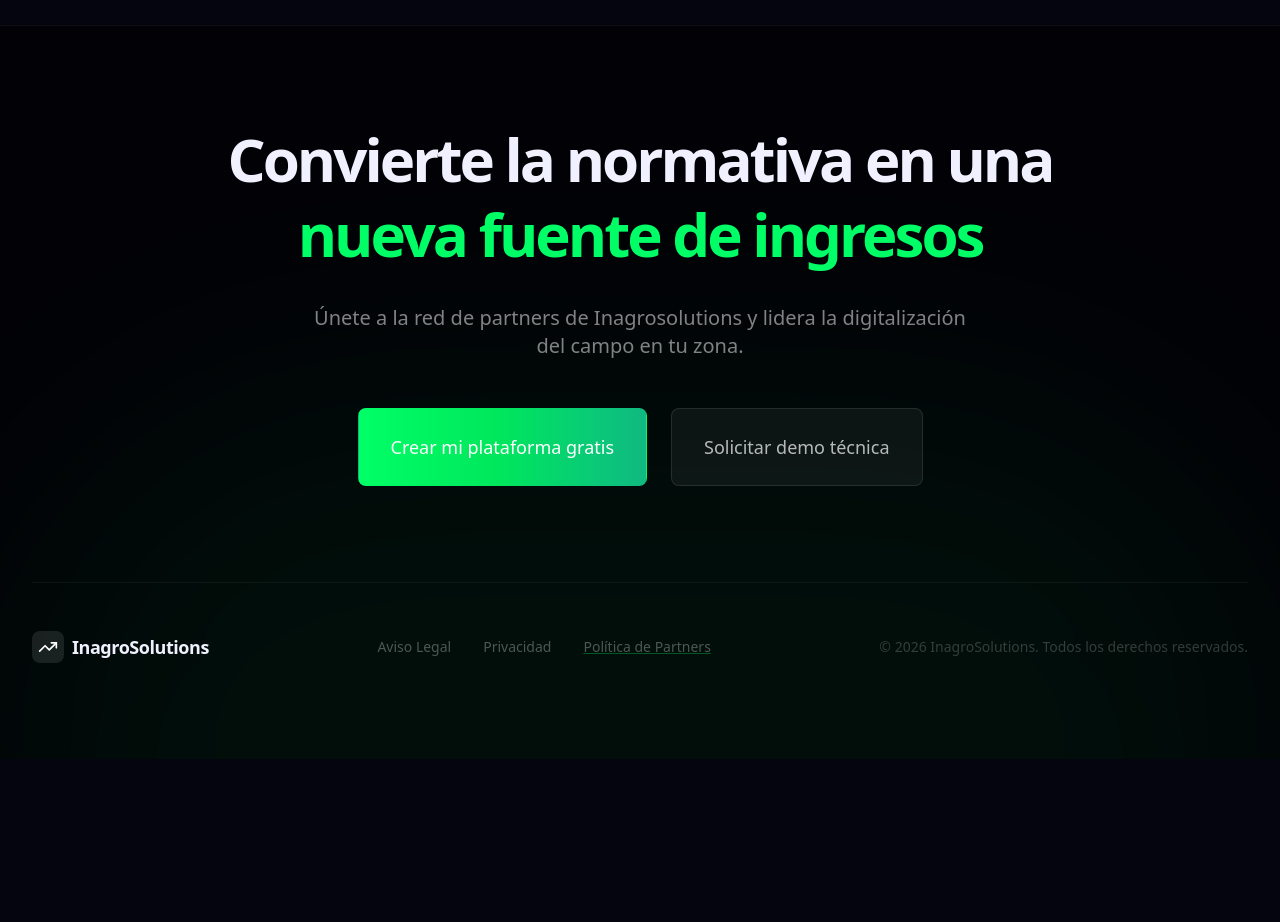
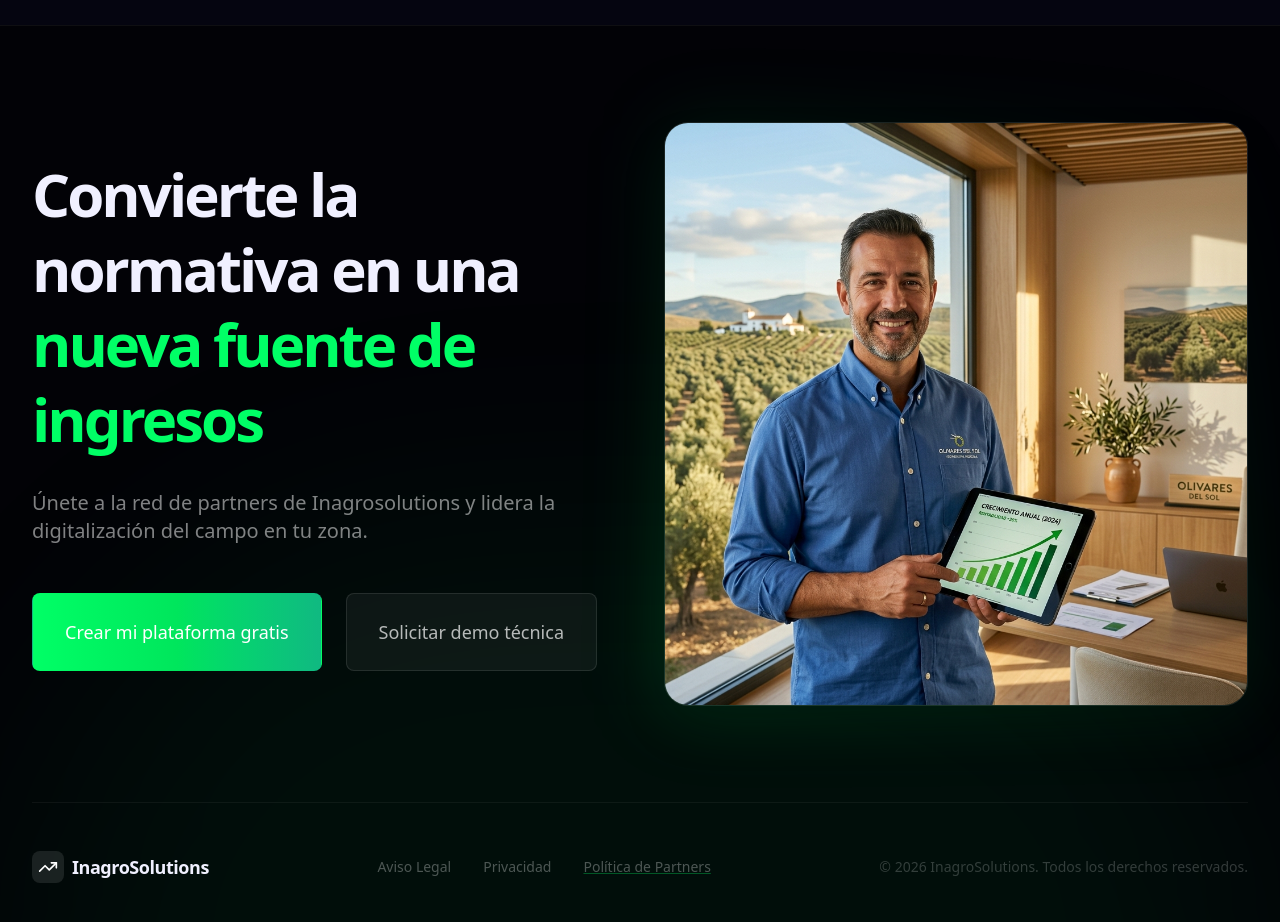
Before and after one commit to ramumarti/inagrosolutions, a Next.js app: page / in a window 1280 px wide. Shown: the part 5940-6862 px from the top of the page. Before the commit the page ends 6699 px from the top, so only its background shows below. Built offline with nearby package versions, Linux system fonts and the light colour scheme.

Commit message:
feat: add generated image to the final CTA section

```diff
--- a/src/app/page.tsx
+++ b/src/app/page.tsx
@@ -426,14 +426,16 @@
       {/* Final CTA (Section 13) */}
       <footer className="py-24 bg-black/60 relative overflow-hidden border-t border-white/5">
         <div className="absolute inset-0 bg-[var(--color-primary)]/5 blur-[120px] rounded-full translate-y-1/2"></div>
-        <div className="relative z-10 max-w-7xl mx-auto px-4 sm:px-6 lg:px-8 text-center">
+        <div className="relative z-10 max-w-7xl mx-auto px-4 sm:px-6 lg:px-8">
+          <div className="flex flex-col lg:flex-row items-center justify-between gap-12">
+            <div className="flex-1 text-center lg:text-left">
               <h2 className="text-4xl lg:text-6xl font-extrabold mb-8 tracking-tighter leading-tight">
                 Convierte la normativa en una <br /> <span className="text-[var(--color-primary)]">nueva fuente de ingresos</span>
               </h2>
-          <p className="text-xl text-white/50 mb-12 max-w-2xl mx-auto">
+              <p className="text-xl text-white/50 mb-12 max-w-2xl mx-auto lg:mx-0">
                 Únete a la red de partners de Inagrosolutions y lidera la digitalización del campo en tu zona.
               </p>
-          <div className="flex flex-col sm:flex-row items-center justify-center gap-6">
+              <div className="flex flex-col sm:flex-row items-center justify-center lg:justify-start gap-6">
                 <Link href="/signup" className="w-full sm:w-auto">
                   <GlowButton className="text-lg px-8 py-6 h-auto w-full sm:w-auto">
                     Crear mi plataforma gratis
@@ -445,8 +447,23 @@
                   </GlowButton>
                 </Link>
               </div>
+            </div>
 
+            <div className="flex-1 w-full relative max-w-2xl mx-auto mt-12 lg:mt-0">
+              <div className="absolute inset-0 bg-gradient-to-tr from-[var(--color-primary)]/20 to-transparent rounded-3xl blur-2xl"></div>
+              <Image
+                src="/images/ingresos_normativa_v1.png"
+                alt="Gestor de cooperativa agrícola usando tecnología"
+                width={800}
+                height={600}
+                className="relative z-10 w-full h-auto object-cover rounded-3xl border border-white/10 shadow-2xl hover:scale-[1.02] transition-transform duration-500"
+              />
+            </div>
+          </div>
+
+          <div className="mt-24">
             <LegalFooter />
+          </div>
         </div>
       </footer>
 
```
Also changed, not shown: public/images/ingresos_normativa_v1.png (added). Lines whose indentation alone changed are shown as unchanged.
